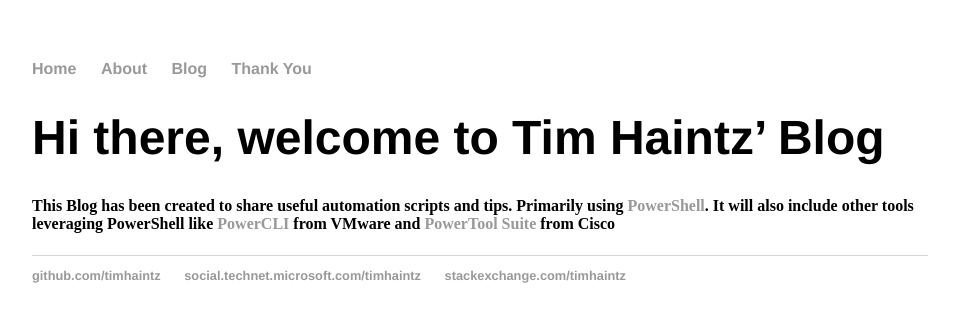
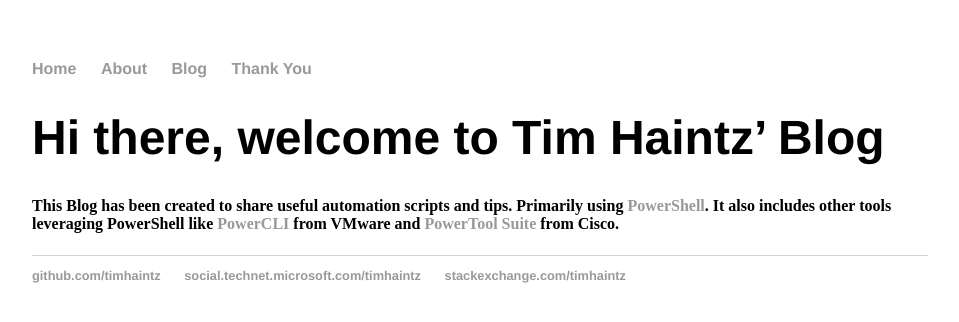
Before and after one commit to timhaintz/timhaintz.github.io, a Jekyll site: the page built from index.md, in a window 1280 px wide. Shown: the top 322 px of the page, without its empty margins (160-1119 px from the left). Built offline with Jekyll 4.4.1, drawn with Linux system fonts in a browser that asks for light colours.

Commit message:
Update index.md

```diff
--- a/index.md
+++ b/index.md
@@ -4,4 +4,4 @@
 ---
 # Hi there, welcome to Tim Haintz' Blog
 
-#### This Blog has been created to share useful automation scripts and tips. Primarily using [PowerShell](https://docs.microsoft.com/en-us/powershell/scripting/powershell-scripting?view=powershell-6). It will also include other tools leveraging PowerShell like [PowerCLI](https://www.vmware.com/support/developer/PowerCLI/) from VMware and [PowerTool Suite](https://communities.cisco.com/docs/DOC-37154) from Cisco
+#### This Blog has been created to share useful automation scripts and tips. Primarily using [PowerShell](https://docs.microsoft.com/en-us/powershell/scripting/powershell-scripting?view=powershell-6). It also includes other tools leveraging PowerShell like [PowerCLI](https://www.vmware.com/support/developer/PowerCLI/) from VMware and [PowerTool Suite](https://communities.cisco.com/docs/DOC-37154) from Cisco.
```
